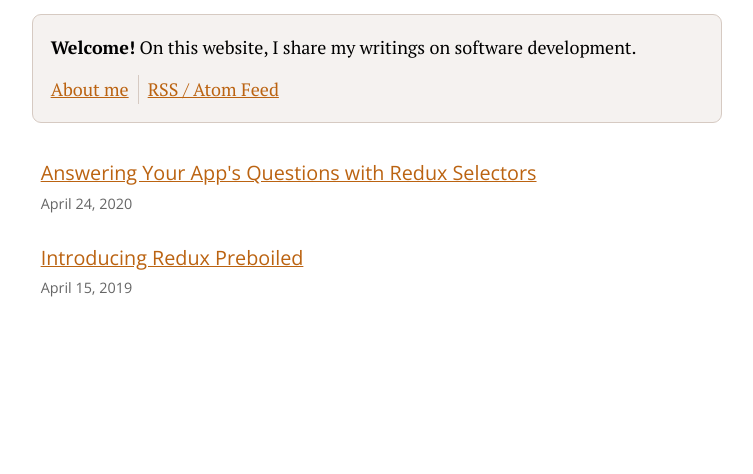
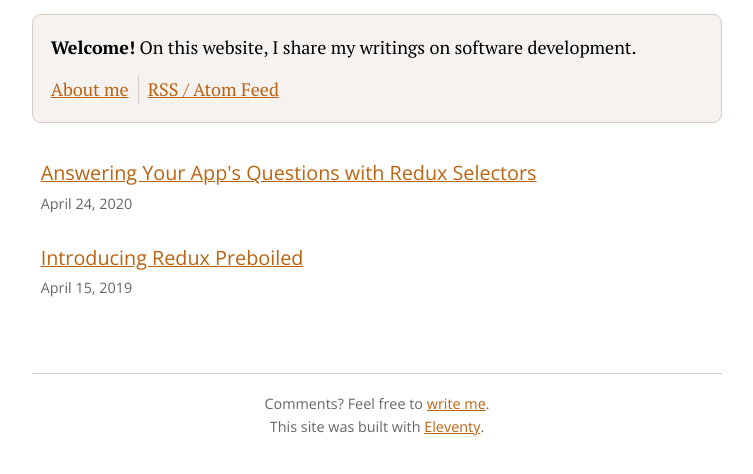
Before and after one commit to denisw/denisw.de, an Eleventy site: page content/index.liquid in a window 1280 px wide. Shown: the part 80-554 px from the top of the page, without its empty margins (263-1016 px from the left). Built offline with nearby package versions, Linux system fonts and the light colour scheme; Eleventy itself is replaced by a stand-in of ours; files that its build step writes are made by us from their sources; no server answers.

Commit message:
Add footer

```diff
--- a/_data/me.json
+++ b/_data/me.json
@@ -1,4 +1,5 @@
 {
+  "email": "denis@denisw.de",
   "github": {
     "username": "denisw",
     "url": "https://github.com/denisw"
--- a/_includes/footer.liquid
+++ b/_includes/footer.liquid
@@ -0,0 +1,4 @@
+<footer class="site-footer">
+  <p>Comments? Feel free to <a href="mailto:{{ me.email }}">write me</a>.</p>
+  <p>This site was built with <a href="https://11ty.dev/">Eleventy</a>.</p>
+</footer>
--- a/stylesheets/site.css
+++ b/stylesheets/site.css
@@ -58,6 +58,7 @@
   --color-primary: #bb6311;
   --color-background: #f5f2f0;
   --color-border: #d6cac2;
+  --color-text-light: #666;
   --font-body: 'PT Serif', serif;
   --font-heading: 'Open Sans', Arial, sans-serif;
   --font-monospace: Inconsolata, Consolas, Menlo, Moncao, monospace;
@@ -146,6 +147,21 @@
   border-radius: 9999px;
 }
 
+.site-footer {
+  margin-top: 4rem;
+  padding: 1rem;
+  border-top: 1px solid var(--color-border);
+  font-size: 0.8rem;
+  text-align: center;
+  color: var(--color-text-light);
+  font-family: var(--font-heading);
+}
+
+.site-footer p {
+  margin-bottom: 0rem;
+}
+
+
 /***********************************************************************
  * Homepage
  ***********************************************************************/
@@ -201,7 +217,7 @@
 }
 
 .home-post-date {
-  color: #666;
+  color: var(--color-text-light);
   font-size: 0.8rem;
   font-weight: 400;
   text-decoration: none;
```
